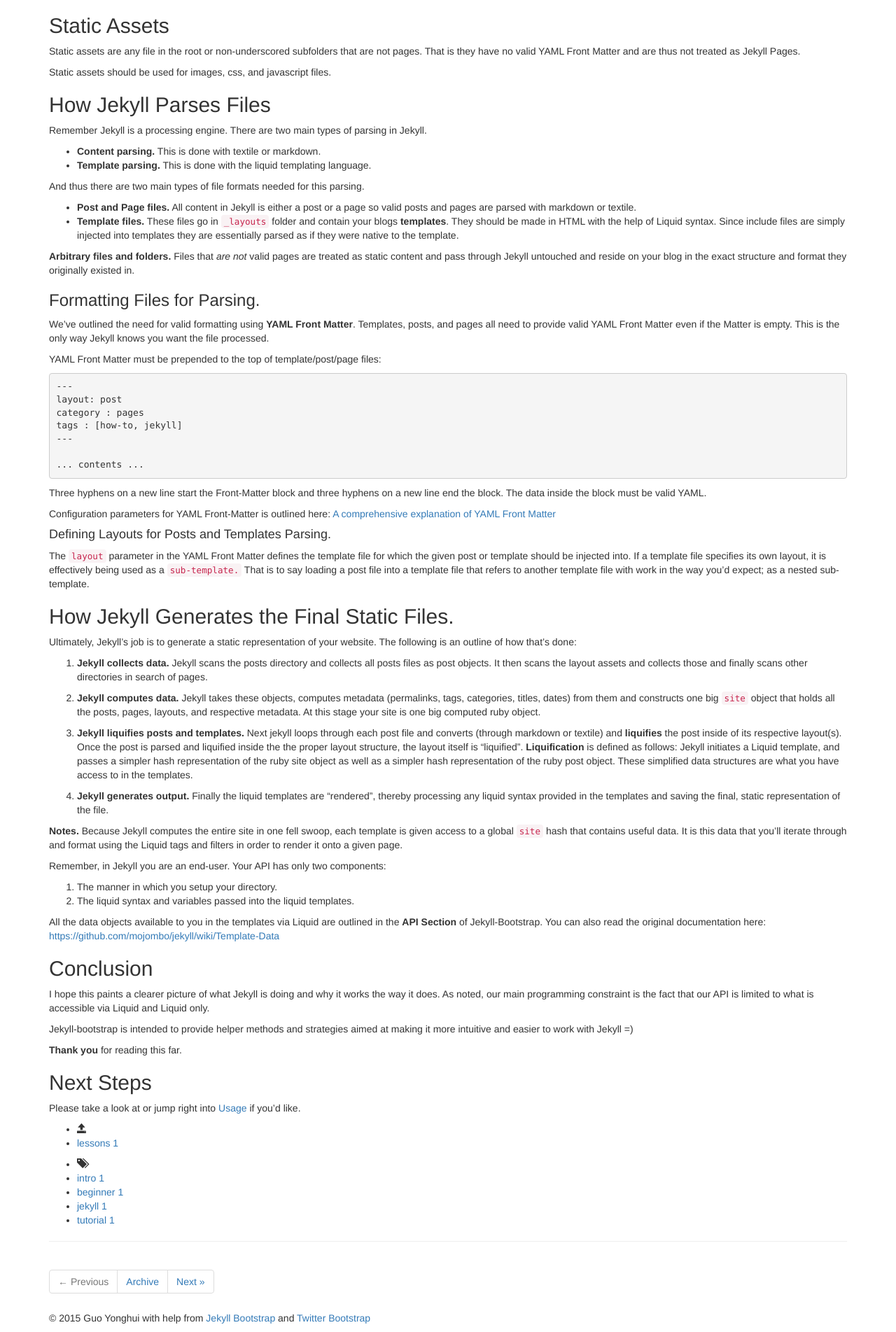
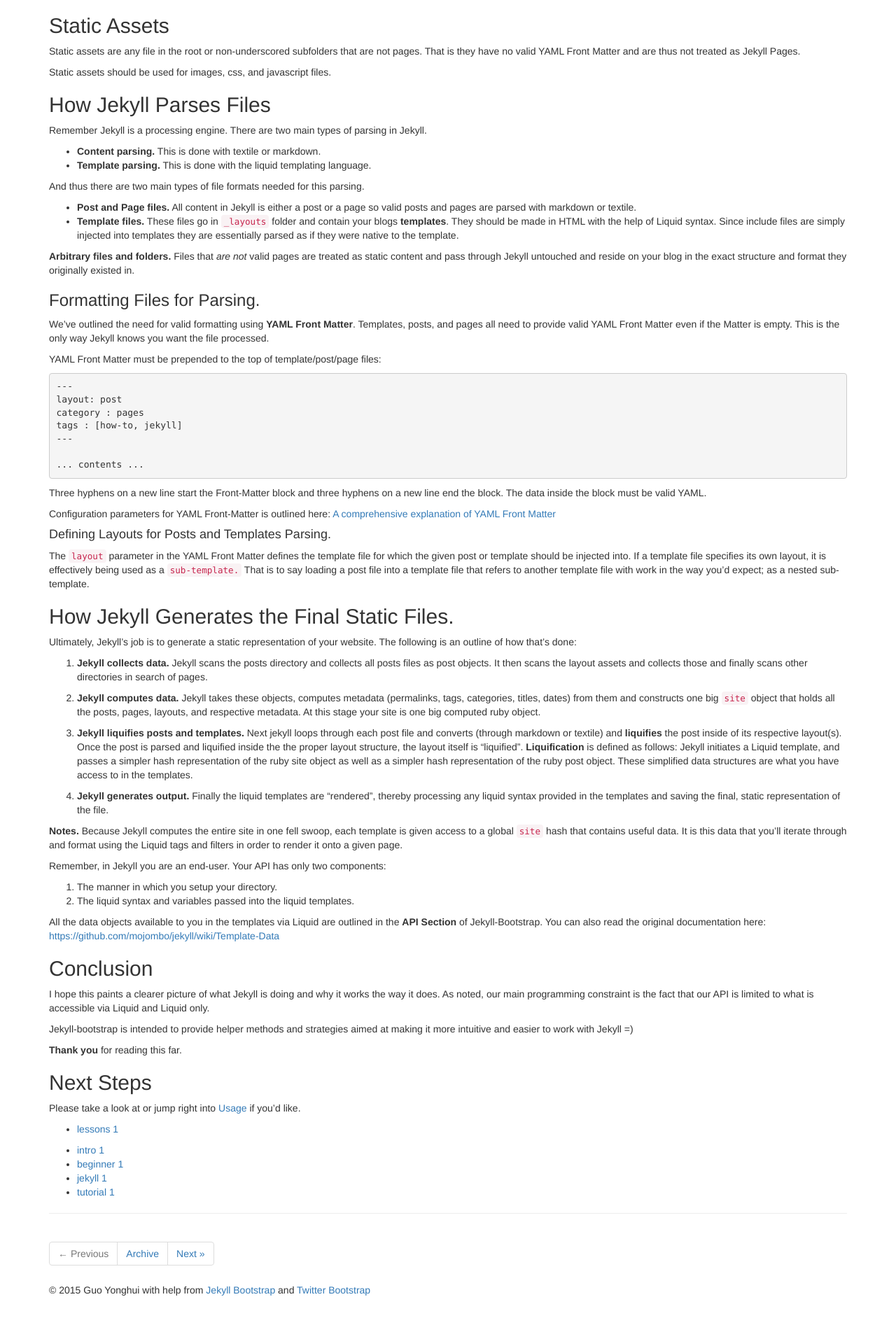
Before and after one commit to E1110CNotFound/E1110CNotFound.github.io, a Jekyll site: the page built from _posts/core-samples/2011-12-29-jekyll-introduction.md, in a window 1280 px wide. Shown: the part 4251-6154 px from the top of the page at 70% size. Built offline with Jekyll 4.4.1, drawn with Linux system fonts in a browser that asks for light colours; nearby versions of some CDN libraries; library files that are not in the unit come from our copies; after the commit the page ends 6114 px from its top, so only the background shows below that.

Commit message:
commit 1.0

```diff
--- a/_includes/themes/bootstrap-3/post.html
+++ b/_includes/themes/bootstrap-3/post.html
@@ -13,7 +13,6 @@
 
   {% unless page.categories == empty %}
     <ul class="tag_box inline">
-      <li><i class="glyphicon glyphicon-open"></i></li>
       {% assign categories_list = page.categories %}
       {% include JB/categories_list %}
     </ul>
@@ -21,7 +20,6 @@
 
   {% unless page.tags == empty %}
     <ul class="tag_box inline">
-      <li><i class="glyphicon glyphicon-tags"></i></li>
       {% assign tags_list = page.tags %}
       {% include JB/tags_list %}
     </ul>
```
